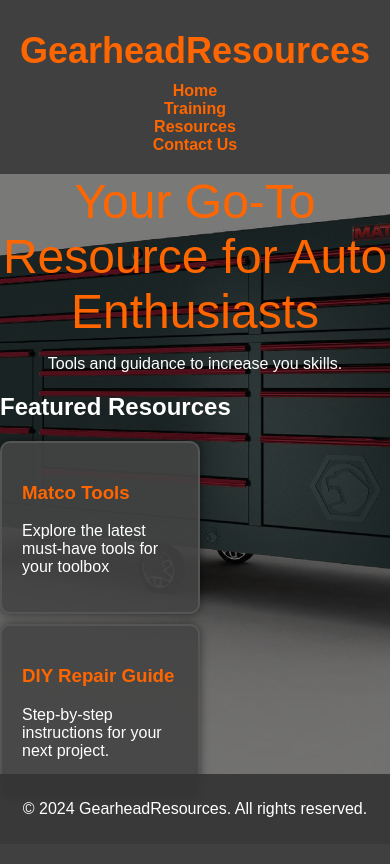
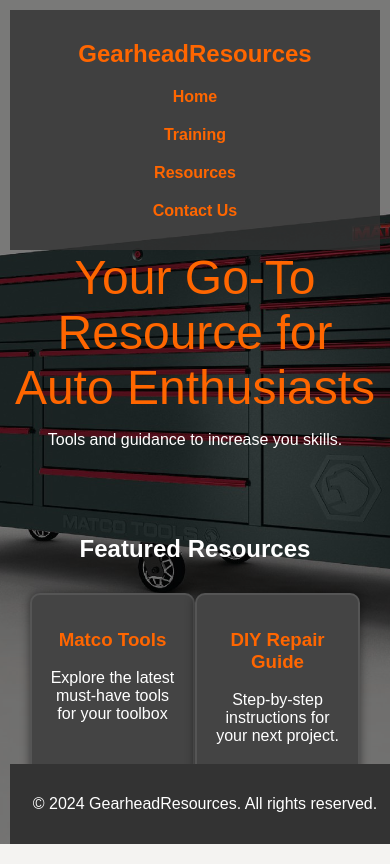
Before and after one commit to Jmerello/Gearheadresources, a PHP site: page / in a window 390 px wide. Before the commit the page ends 817 px from the top, so only its background shows below. Run offline with PHP 8.4, Linux system fonts and the light colour scheme.

Commit message:
Update style.css

```diff
--- a/style.css
+++ b/style.css
@@ -1,63 +1,10 @@
-/* Mobile Portrait Mode */
-@media screen and (max-width: 768px) and (orientation: portrait) {
-    body {
-        flex-direction: column;
-        padding: 10px;
-    }
-
-    header h1 {
-        font-size: 28px;
-        padding: 10px;
-    }
-
-    nav ul {
-        flex-direction: column;
-        align-items: center;
-    }
-
-    nav ul li {
-        margin: 10px 0;
-    }
-
-    .resource-item {
-        width: 90%;
-        margin: 10px 0;
-    }
-
-    .resource-category img {
-        width: 100px;
-        height: auto;
-    }
-
-    footer {
-        flex-direction: column;
-        padding: 15px 0;
-    }
-
-    footer .nav-button {
-        padding: 8px 10px;
-        font-size: 14px;
-    }
-}
-
-/* Optional: Very small screens (less than 480px) */
-@media screen and (max-width: 480px) {
-    header h1 {
-        font-size: 24px;
-    }
-
-    .resource-item {
-        padding: 15px;
-    }
-}
-
 /* General Body Styling */
 body {
     font-family: Arial, sans-serif;
     background: url('toolbox.jpg') no-repeat center center/cover;
-    background-size: cover;
-    background-attachment: fixed;
-    color: #fff;
+    background-size: cover;  /* Ensure background covers the whole page */
+    background-attachment: fixed;  /* Keeps the background fixed when scrolling */
+    color: #fff;  /* Set text color to white */
     margin: 0;
     padding: 0;
     display: flex;
@@ -65,7 +12,7 @@
     height: 100vh;
 }
 
-/* Overlay for readability */
+/* Add overlay for better text readability */
 body::before {
     content: "";
     position: fixed;
@@ -73,20 +20,20 @@
     left: 0;
     width: 100%;
     height: 100%;
-    background: rgba(0, 0, 0, 0.5);  /* 50% black overlay */
+    background: rgba(0, 0, 0, 0.5);  /* Black overlay with 50% opacity */
     z-index: -1;
 }
 
-/* Content section */
+/* Content section takes up available space */
 .content {
     flex-grow: 1;
     padding: 20px;
-    padding-bottom: 50px;
+    padding-bottom: 50px; /* Prevents footer overlap */
 }
 
 /* Header Styling */
 header {
-    background-color: rgba(51, 51, 51, 0.8);  /* Dark semi-transparent background */
+    background-color: rgba(51, 51, 51, 0.8);  /* Semi-transparent background */
     padding: 20px 0;
     text-align: center;
 }
@@ -94,7 +41,7 @@
 header h1 {
     margin: 0;
     font-size: 36px;
-    color: #ff6600;  /* Bright orange */
+    color: #ff6600;  /* Bright orange for a bold look */
 }
 
 /* Navigation Bar */
@@ -111,14 +58,14 @@
 }
 
 nav ul li a {
-    color: #ff6600;
+    color: #ff6600;  /* Consistent orange links */
     text-decoration: none;
     font-weight: bold;
     transition: color 0.3s;
 }
 
 nav ul li a:hover {
-    color: #ffd700;  /* Hover yellow */
+    color: #ffd700;  /* Bright yellow on hover */
 }
 
 /* Shop Section */
@@ -134,18 +81,8 @@
 }
 
 /* Resource Items */
-.resource-item {
-    background-color: rgba(68, 68, 68, 0.9);  /* Semi-transparent dark gray */
-    border: 2px solid #555;
-    padding: 20px;
-    width: 40%;
-    border-radius: 10px;
-    box-shadow: 0 0 10px rgba(0, 0, 0, 0.5);
-    color: white;
-}
-
 .resource-item h3 a {
-    color: #ff6600;
+    color: #ff6600;  /* Matches the header color */
     text-decoration: none;
     transition: color 0.3s;
 }
@@ -154,7 +91,41 @@
     color: #ffd700;
 }
 
+/* Featured Section */
+#featured {
+    padding: 50px 20px;
+    text-align: center;
+}
+
+/* Resource List Layout */
+.resource-list {
+    display: flex;
+    justify-content: space-around;
+    margin-top: 20px;
+}
+
+.resource-item {
+    background-color: #444;
+    border: 2px solid #555;
+    padding: 20px;
+    width: 40%;
+    border-radius: 10px;
+    box-shadow: 0 0 10px rgba(0, 0, 0, 0.5);
+}
+
 /* Resource Categories */
+.resource-sections {
+    display: flex;
+    flex-direction: column;
+    align-items: center;
+    margin: 50px 0;
+}
+
+/* Background adjustment for the resource category */
+.resource-category {
+    margin: 20px 0;
+}
+
 .resource-category h2 a {
     color: #ff6600;
     text-decoration: none;
@@ -189,7 +160,7 @@
 
 /* Footer Styling */
 footer {
-    background-color: rgba(51, 51, 51, 0.9);  /* Semi-transparent dark footer */
+    background-color: #333;
     color: white;
     text-align: center;
     padding: 10px 0;
@@ -198,9 +169,10 @@
     width: 100%;
     display: flex;
     justify-content: center;
-    gap: 20px;
+    gap: 20px;  /* Space between navigation buttons */
 }
 
+/* Navigation Buttons in Footer */
 footer .nav-button {
     color: #ff6600;
     text-decoration: none;
@@ -216,31 +188,100 @@
     color: #fff;
 }
 
-/* General link styling */
+/* General link styling for all states */
 a {
-    color: #ff6600;
+    color: #ff6600;  /* Orange for default link color */
     text-decoration: none;
     transition: color 0.3s;
 }
 
+a:visited {
+    color: #ff6600;  /* Ensures visited links remain orange */
+}
+
 a:hover {
-    color: #ffd700;
+    color: #ffd700;  /* Yellow on hover */
 }
 
 a:active {
-    color: #ff4500;
+    color: #ff4500;  /* Slightly darker orange when the link is clicked */
 }
 
-/* Spacing between list items */
+/* Add spacing between list items */
 .content ul > li {
-    margin-bottom: 20px;
+    margin-bottom: 20px; /* Adds space between each primary list item */
 }
 
+/* Add spacing between nested list items */
 .content ul ul > li {
+    margin-bottom: 10px; /* Adds smaller space between sub-items */
+}
+
+/* Add spacing to paragraphs inside list items */
+.content ul li p {
+    margin-top: 10px;
     margin-bottom: 10px;
 }
 
 /* Style headers within tool details */
 .content h2 {
-    margin-top: 30px;
+    margin-top: 30px; /* Adds space above each section title */
 }
+
+/* Mobile Portrait Mode */
+@media screen and (max-width: 768px) and (orientation: portrait) {
+    body {
+        flex-direction: column;
+        padding: 10px;
+    }
+
+    /* Adjust header */
+    header h1 {
+        font-size: 28px;
+        padding: 10px;
+    }
+
+    /* Stack navigation items vertically */
+    nav ul {
+        flex-direction: column;
+        align-items: center;
+    }
+
+    nav ul li {
+        margin: 10px 0;
+    }
+
+    /* Adjust resource items */
+    .resource-item {
+        width: 90%;  /* Make items take more width */
+        margin: 10px 0;  /* Add space between items */
+    }
+
+    /* Resize images and logos */
+    .resource-category img {
+        width: 100px;  /* Smaller image size */
+        height: auto;
+    }
+
+    /* Adjust footer */
+    footer {
+        flex-direction: column;
+        padding: 15px 0;
+    }
+
+    footer .nav-button {
+        padding: 8px 10px;
+        font-size: 14px;
+    }
+}
+
+/* Optional: For very small screens (less than 480px) */
+@media screen and (max-width: 480px) {
+    header h1 {
+        font-size: 24px;
+    }
+
+    .resource-item {
+        padding: 15px;
+    }
+}
```
